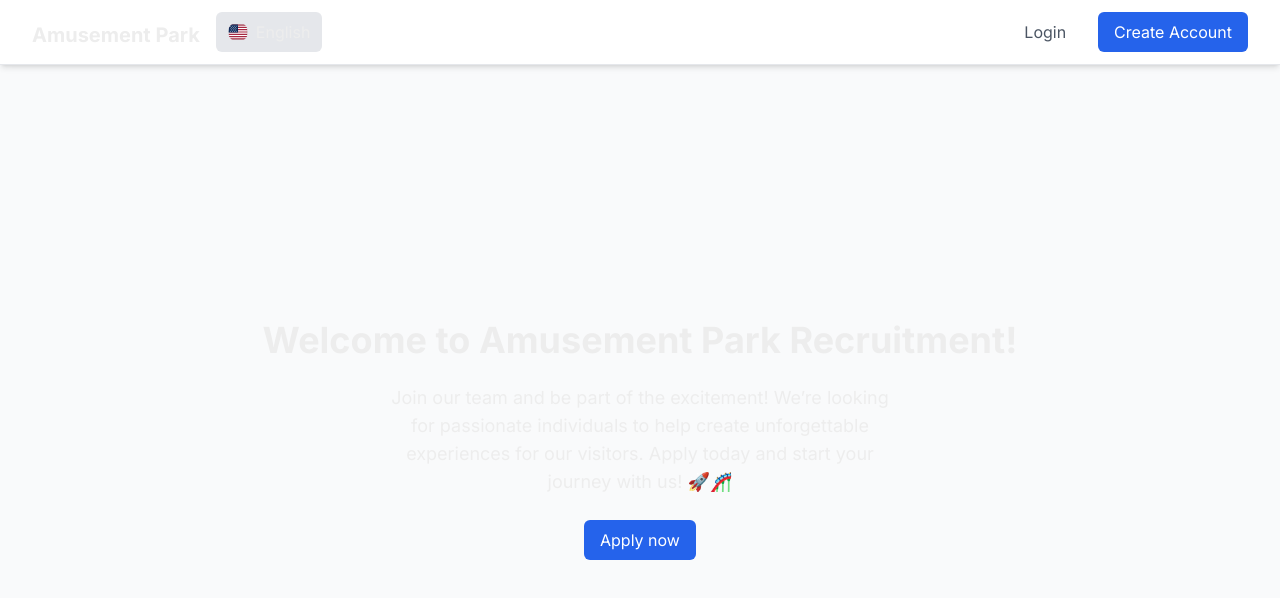
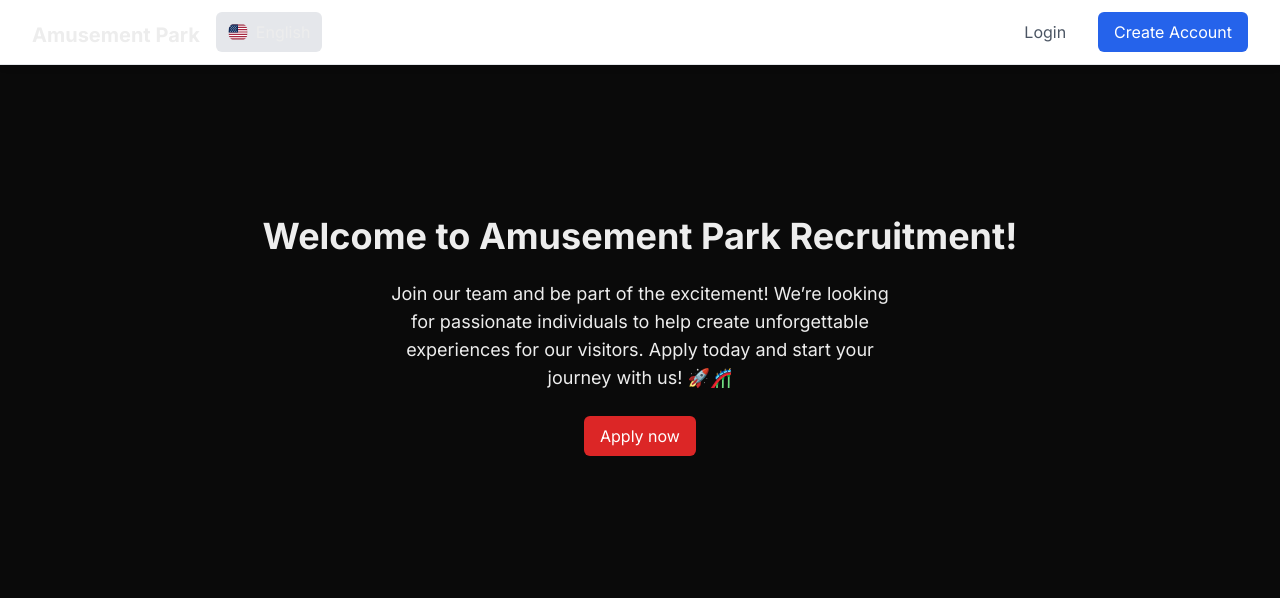
Before and after one commit to thepoppe/IV1201-Recruitment_Application, a Next.js app in the folder front-end/: page /en in a window 1280 px wide. Shown: the top 598 px of the page. Built offline with nearby package versions, Linux system fonts and the light colour scheme.

Commit message:
Fix styling issues

```diff
--- a/front-end/src/app/[lang]/admin/application/[id]/page.js
+++ b/front-end/src/app/[lang]/admin/application/[id]/page.js
@@ -74,7 +74,7 @@ export default function ApplicationPage() {
   if (error) return <p className="text-center mt-10 text-red-500">{error}</p>;
 
   return (
-    <div className="w-full max-w-5xl mx-auto p-8">
+    <div className="w-full max-w-7xl mx-auto p-8">
       <h1 className="text-2xl font-bold text-gray-900 mb-6">
         {dict.admin.application_details} #{application?.application_id}
       </h1>
--- a/front-end/src/app/[lang]/apply/page.js
+++ b/front-end/src/app/[lang]/apply/page.js
@@ -91,7 +91,7 @@ export default function ApplyJobPage() {
   const watchAvailability = watch("availabilities");
 
   return (
-    <div className="w-full max-w-2xl bg-white rounded-lg shadow-lg p-8">
+    <div className="w-full mx-auto max-w-2xl bg-white rounded-lg shadow-lg p-8">
       <h1 className="text-2xl font-bold text-center text-gray-900">
         {dict.applyJob.title}
       </h1>
--- a/front-end/src/app/[lang]/create-account/page.js
+++ b/front-end/src/app/[lang]/create-account/page.js
@@ -66,7 +66,7 @@ export default function CreateAccount() {
   }
 
   return (
-    <div className="w-full max-w-lg bg-white rounded-lg shadow-lg p-8">
+    <div className="w-full mx-auto max-w-2xl bg-white rounded-lg shadow-lg p-8">
       <div className="mb-8">
         <h1 className="text-2xl font-bold text-center text-gray-900">
           {dict.create_account.title}
--- a/front-end/src/app/[lang]/layout.js
+++ b/front-end/src/app/[lang]/layout.js
@@ -26,8 +26,10 @@ export default async function RootLayout({ children, params }) {
             </div>
 
             {/* Main Content */}
-            <main className="pt-[5rem] flex flex-col items-center justify-center px-4 sm:px-6 lg:px-8 bg-gray-50 min-h-screen">
-              {children}
+            <main className="px-4 sm:px-6 lg:px-8 min-h-screen pt-[6rem]">
+              <div className="max-w-7xl mx-auto py-6">
+                {children}
+              </div>
             </main>
           </LanguageProvider>
         </UserProvider>
--- a/front-end/src/app/[lang]/login/page.js
+++ b/front-end/src/app/[lang]/login/page.js
@@ -23,7 +23,7 @@ export default function LoginPage() {
   };
 
   return (
-    <div className="w-full max-w-lg bg-white rounded-lg shadow-lg p-8">
+    <div className="w-full mx-auto max-w-2xl bg-white rounded-lg shadow-lg p-8">
       <div className="mb-8">
         <h1 className="text-2xl font-bold text-center text-gray-900">
           {dict.login.title}
--- a/front-end/src/app/[lang]/page.js
+++ b/front-end/src/app/[lang]/page.js
@@ -1,4 +1,5 @@
 "use client";
+import Link from "next/link";
 import { useLanguage } from "@/contexts/LanguageContext";
 import Button from "@/components/ui/Button";
 
@@ -10,10 +11,12 @@ export default function Home() {
   };
 
   return (
-    <div className="flex flex-col items-center justify-center text-center">
+    <div className="flex flex-col items-center justify-center text-center pt-[6rem]">
       <h1 className="text-4xl font-bold mb-6">{dict.home.title}</h1>
       <p className="max-w-lg text-lg mb-6">{dict.home.description} 🚀🎢</p>
-      <Button>{dict.home.apply}</Button>
+      <Link href={`/${lang}/apply`}>
+        <Button variant="danger">{dict.home.apply}</Button>
+      </Link>
     </div>
   );
 }
--- a/front-end/src/app/[lang]/profile/page.js
+++ b/front-end/src/app/[lang]/profile/page.js
@@ -10,7 +10,7 @@ export default function ProfilePage() {
   }
 
   return (
-    <div className="flex flex-col items-center justify-center text-center p-6 bg-white rounded-lg shadow-md max-w-lg mx-auto mt-10">
+    <div className="flex flex-col items-center justify-center text-center p-6 bg-white rounded-lg shadow-md w-full max-w-2xl mx-auto mt-10">
       {/* User Icon */}
       <UserCircleIcon className="w-24 h-24 text-gray-400 mb-4" />
 
--- a/front-end/src/app/globals.css
+++ b/front-end/src/app/globals.css
@@ -3,7 +3,7 @@
 @tailwind utilities;
 
 :root {
-  --background: #ffffff;
+  --background: #f9f9f9;
   --foreground: #171717;
 }
 
```
